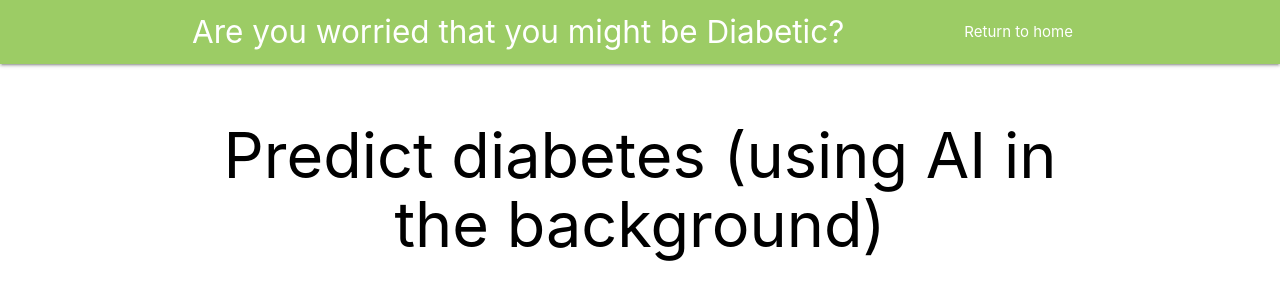
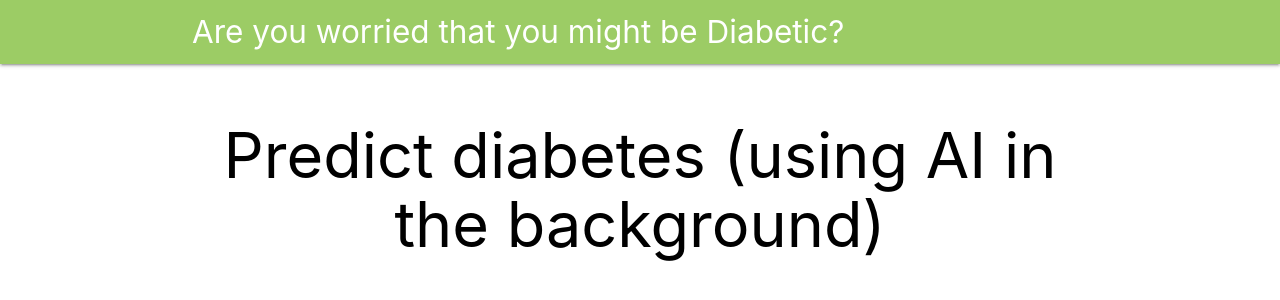
Before and after one commit to NeethuKG/Pima_Indians_Diabetes, a Flask app: page / in a window 1280 px wide. Shown: the top 300 px of the page. Run offline with Flask 2, Linux system fonts and the light colour scheme; parts of the project's set-up code (start-up, migrations or seed data) failed here and were passed over; some libraries are stand-ins or nearby versions.

Commit message:
Update index.html

```diff
--- a/templates/index.html
+++ b/templates/index.html
@@ -15,7 +15,7 @@
   <nav class="light-green lighten-1" role="navigation">
     <div class="nav-wrapper container"><a id="logo-container" href="#" class="brand-logo">Are you worried that you might be Diabetic?</a>
       <ul class="right hide-on-med-and-down">
-        <li><a href="#">Return to home</a></li>
+
       </ul>
 
   </nav>
```
